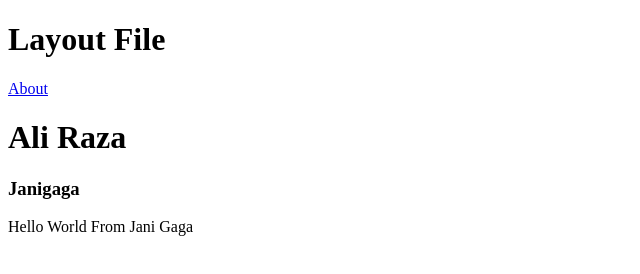
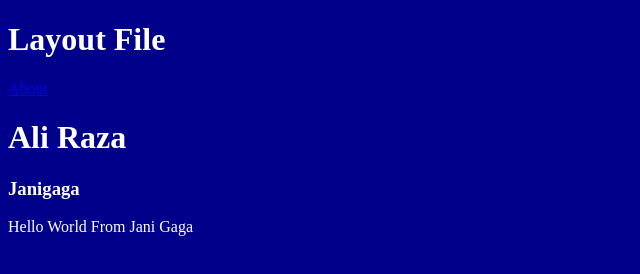
Before and after one commit to aliraza114/jamstack-one, a Gatsby site: page / in a window 1280 px wide. Shown: the whole page, without its empty margins (0-640 px from the left). Built offline with nearby package versions, Linux system fonts and the light colour scheme; Gatsby itself is replaced by a stand-in of ours.

Commit message:
step 4 global styling

```diff
--- a/src/pages/index.tsx
+++ b/src/pages/index.tsx
@@ -1,6 +1,7 @@
 import React from 'react'
 import Header from '../components/Header'
 import Layout from '../components/Layouts'
+import '../style/style.css'
 
 
 export default () => {
--- /dev/null
+++ b/src/style/style.css
@@ -0,0 +1,4 @@
+html {
+    background-color: darkblue;
+    color: white;
+}
```
